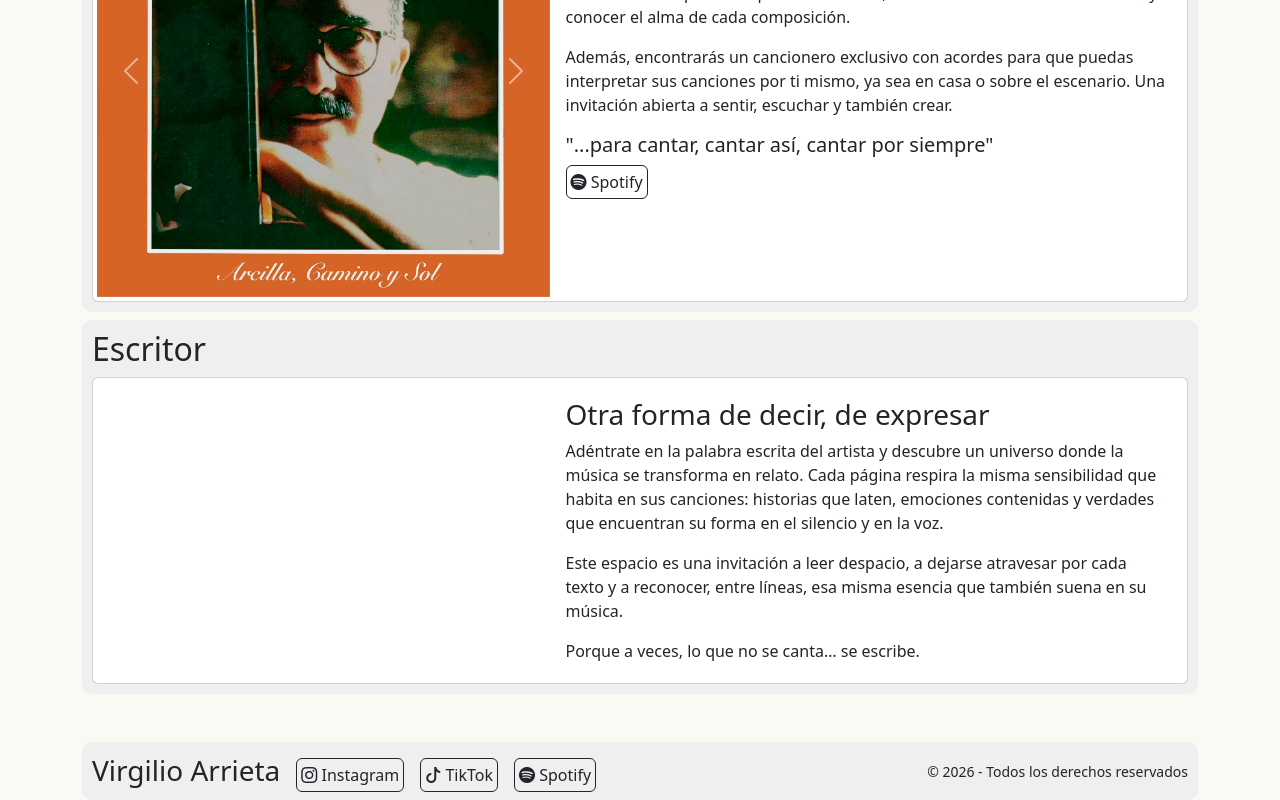
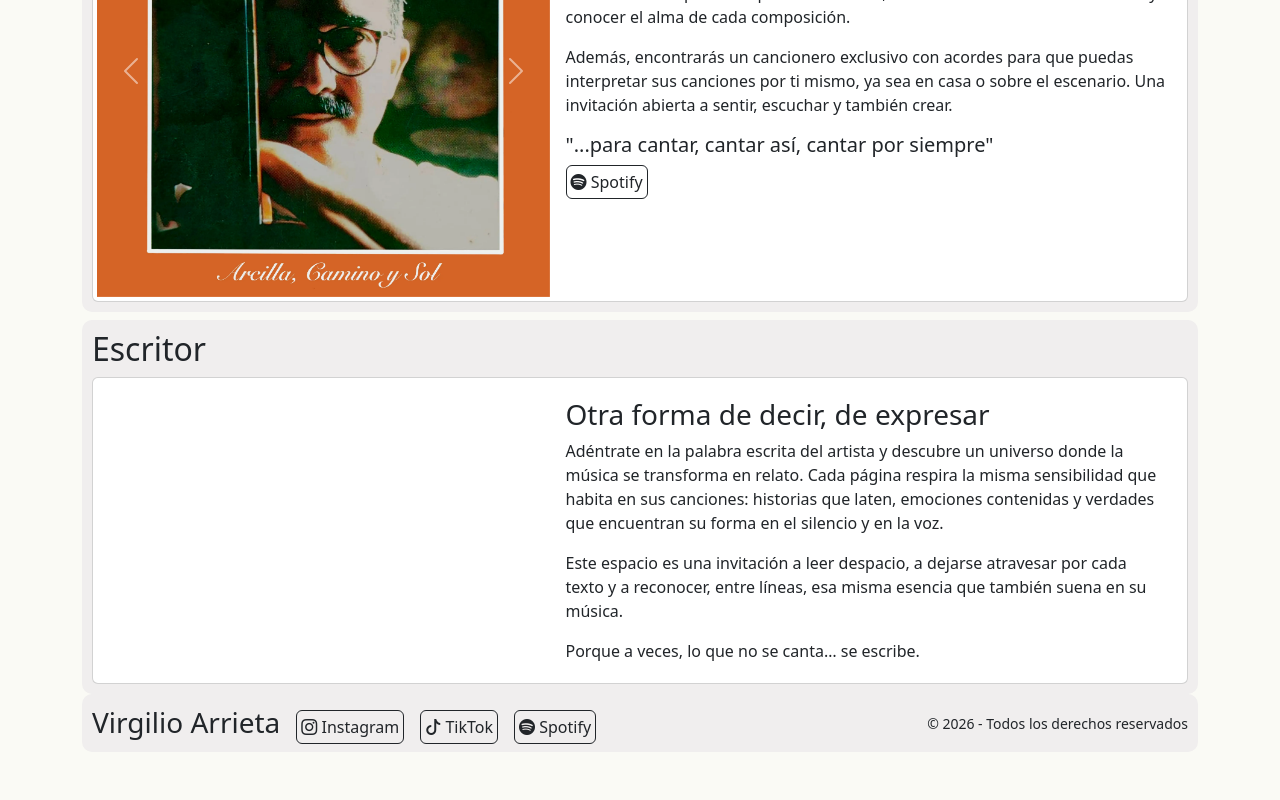
Before and after one commit to DevAnd7/VA-WebPage, a React (Vite) app in the folder VA-WP/: page / in a window 1280 px wide. Shown: the part 2114-2914 px from the top of the page. After the commit the page ends 2866 px from the top, so only its background shows below. Built offline with nearby package versions, Linux system fonts and the light colour scheme.

Commit message:
margen footer

```diff
--- a/VA-WP/src/Components/Footer.jsx
+++ b/VA-WP/src/Components/Footer.jsx
@@ -4,7 +4,7 @@
 
 function Footer() {
   return (
-    <footer className="seccion d-flex justify-content-between align-items-center py-2 mt-5">
+    <footer className="seccion d-flex justify-content-between align-items-center py-2">
 
       <div className="d-flex align-items-center gap-3">
 
--- a/VA-WP/src/Pages/Home/Home.jsx
+++ b/VA-WP/src/Pages/Home/Home.jsx
@@ -1,10 +1,8 @@
-import Navbar from "../../Components/Navbar"
 import Banner from "./Banner"
 import SeccionPintor from "./SeccionPintor"
 import SeccionMusico from "./SeccionMusico"
 import SeccionEscritor from "./SeccionEscritor"
 import SeccionBiografia from "./SeccionBiografia"
-import Footer from "../../Components/Footer"
 
 function Home() {
   return (
```
